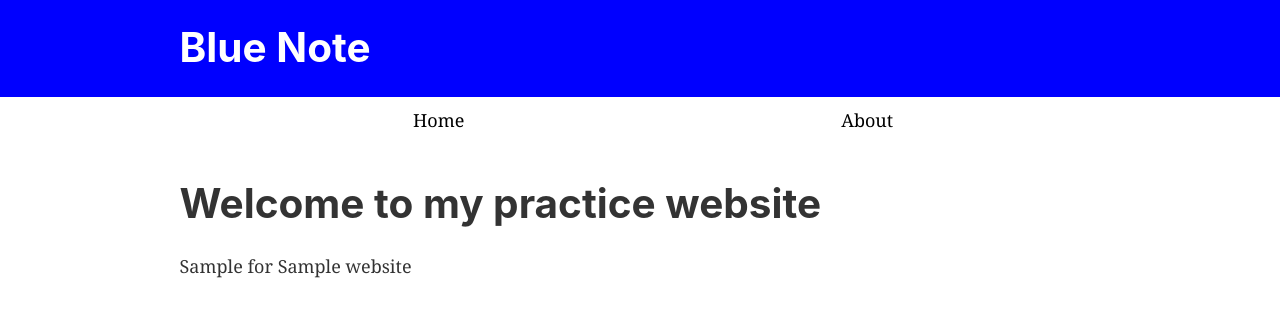
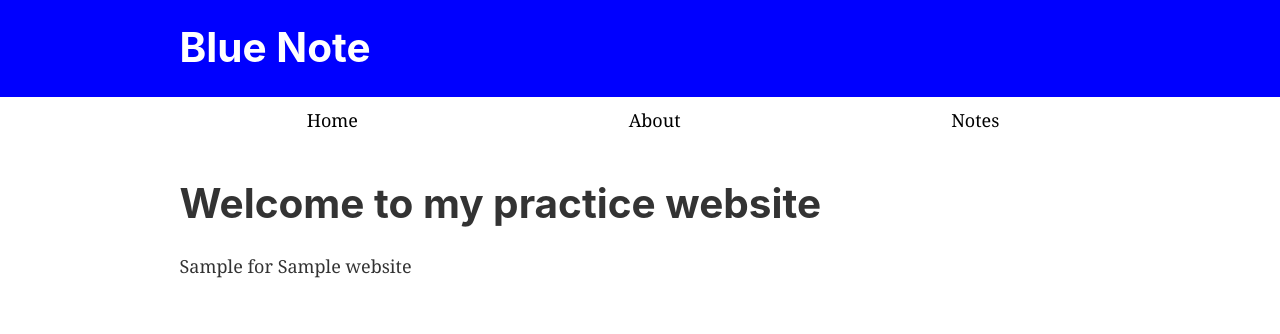
Before and after one commit to BL4CKDUDE/bluenote, a Gatsby site: page / in a window 1280 px wide. Built offline with nearby package versions, Linux system fonts and the light colour scheme; Gatsby itself is replaced by a stand-in of ours.

Commit message:
added notes tab, fine we can use git now. sort of

```diff
--- a/src/components/menu.js
+++ b/src/components/menu.js
@@ -23,9 +23,9 @@ const Menu = () => (
                                 <Link to="/about"> About</Link>
                         </li>
 
-                        {/* <li>
+                         <li>
                                 <Link to="/note"> Notes</Link>
-                        </li> */}
+                        </li>
 
 
 
```
